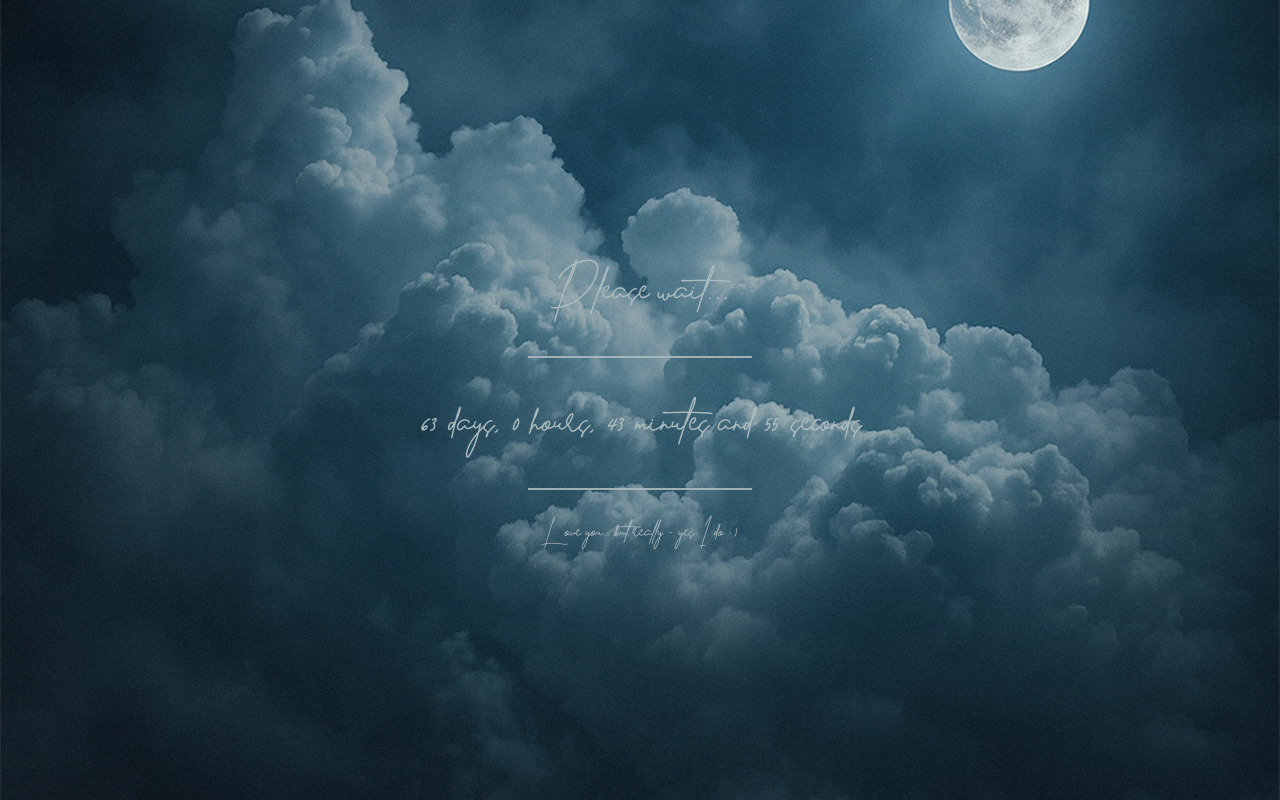
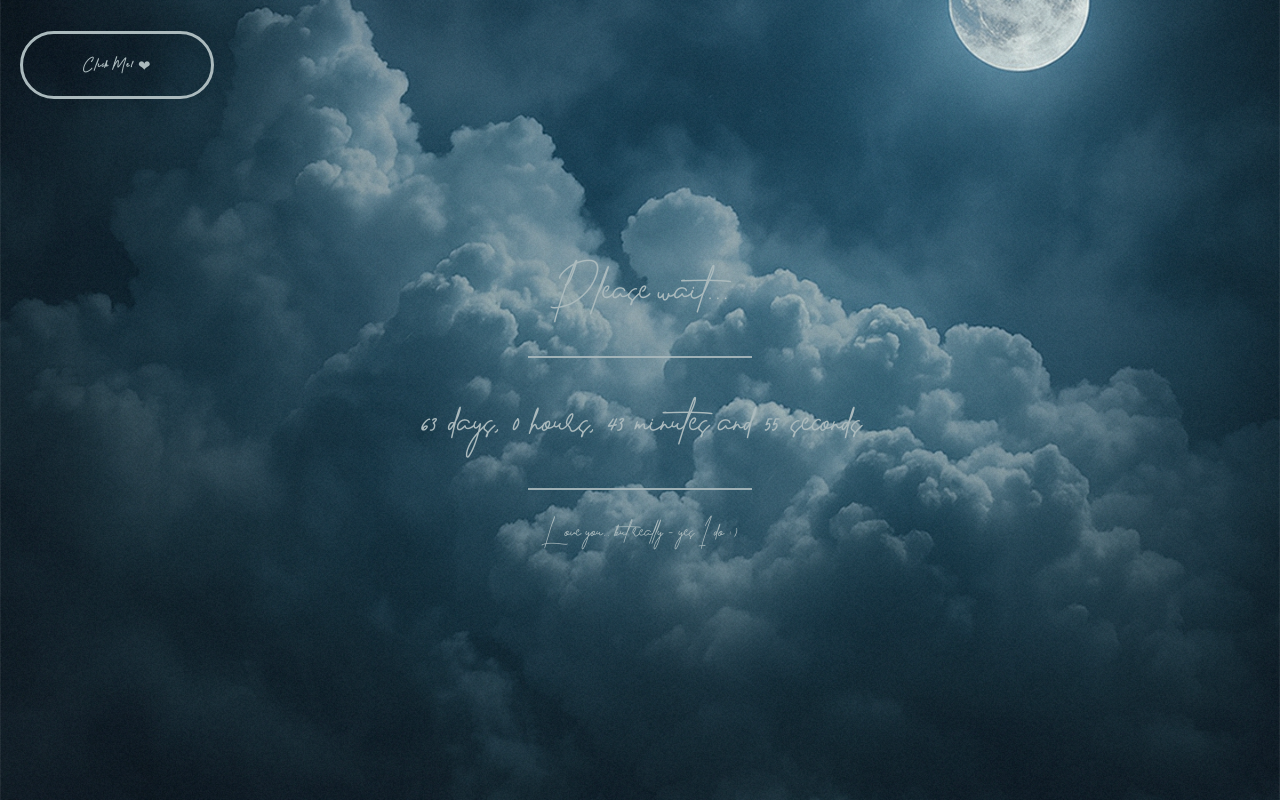
Before and after one commit to ZloyBublik/Darina_Present, a Flask app: page / in a window 1280 px wide. Run offline with Flask 3, Linux system fonts and the light colour scheme.

Commit message:
added heart click thingy, dont know why, dont ask. Just did.

```diff
--- a/templates/index.html
+++ b/templates/index.html
@@ -9,6 +9,9 @@
     @font-face {
       font-family: 'Fancy';
       src: url('fonts/fancy.ttf') format('truetype');
+    }
+    :root {
+      --heart-color: #FFFFFF;   /* default = day */
     }
     body {
       margin: 0;
@@ -38,10 +41,69 @@
       opacity: 0.7;
     }
 
+    .topbar {
+      position: fixed;           /* or use "sticky" if you want it to scroll then stick */
+      top: 0;
+      left: 0;
+      width: 100%;
+      height: 130px;
+      display: flex;
+      align-items: center;
+      justify-content: space-between;
+      padding: 0 20px;
+      z-index: 1000;             /* keeps it above other content */
+      box-sizing: border-box;
+    }
+
+    button {
+      display: inline-flex;
+      align-items: center;
+      justify-content: center;
+      padding: 20px 60px;              /* adjust padding to make it wider/shorter */
+
+      font-size: 15px;
+      font-weight: 900;                /* extra bold */
+      letter-spacing: 1px;
+      color: #abbabd;                  /* gold-yellow text */
+      background: transparent;
+      border: 3px solid #abbabd;       /* thick yellow border */
+      border-radius: 50px;             /* pill shape */
+      cursor: pointer;
+      transition: all 0.25s ease;
+      white-space: nowrap;
+    }
+    button:hover {
+      box-shadow:
+        0 0 20px #abbabd,
+        0 0 40px #abbabd,
+        0 0 70px rgb(171, 186, 189);
+      transform: translateY(-3px);
+    }
+
+    .heart {
+      position: fixed;
+      left: 0;
+      color: var(--heart-color);
+      font-size: 30px;
+      pointer-events: none;        /* doesn't block clicks */
+      animation: fall linear forwards;
+      z-index: 9999;
+    }
+
+    @keyframes fall {
+      to {
+        transform: translateY(100vh);
+        opacity: 0;
+      }
+    }
+
   </style>
 </head>
 
 <body>
+  <div class = "topbar" >
+    <button> Click Me! ❤︎ </button>
+  </div>
   <div class="container">
     <div id="message">Please wait...</div>
     <hr>
@@ -89,6 +151,8 @@
             hr.style.borderColor = '#abbabd';     // or a darker pink for night if you prefer
             hr.style.opacity = '0.9';
         });
+        document.documentElement.style.setProperty('--heart-color', "#abbabd");
+
     } else {                               // day background
         document.body.style.backgroundImage = "url('/static/background.png')";
         document.body.style.color = "#ffcb4c";
@@ -96,8 +160,29 @@
             hr.style.borderColor = '#ffcb4c';     // or a darker pink for night if you prefer
             hr.style.opacity = '0.9';
         });
+        document.querySelectorAll("button").forEach(button => {
+          button.style.color = "#6e4f00"
+          button.style.border = "3px solid #6e4f00"
+        });
+        document.documentElement.style.setProperty('--heart-color', "#ffcb4c");
+
     }
   }
+
+  document.querySelector('button').addEventListener('click', function(e) {
+    const heart = document.createElement('div');
+    heart.classList.add('heart');
+    heart.textContent = '♡';
+
+    heart.style.left = (e.clientX - 15 +Math.random() * 45) + 'px';
+    heart.style.top  = (e.clientY - 15) + 'px';
+
+    heart.style.animationDuration = (2 + Math.random() * 2) + 's';
+
+    document.body.appendChild(heart);
+
+    heart.addEventListener('animationend', () => heart.remove());
+  });
 
   const messages = ["Love you.. but really - yes I do :)", "Enjoy your time with Zoe <3", "Please paint on my hands more - I love it (and fine maybe I don't show it but I really do)", "Hm. I might hug you today", "How do you always look so good? Really though, how?", "Hope you like the musical :) I'll try to find you before the show",
     "Last day of school yayy!! Please video call me on the holidays, I'll miss seeing you :( ❤︎"];
```
